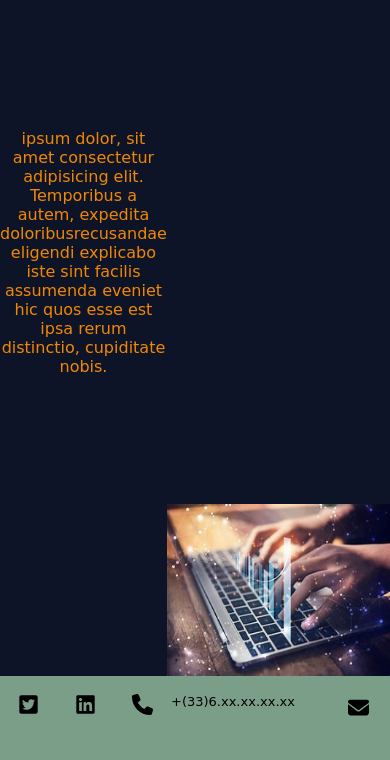
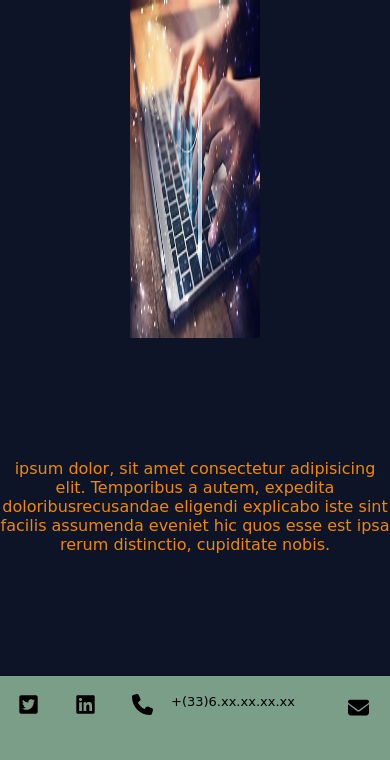
Before and after one commit to Robi62300/portfolio, a PHP site: page /Pages/Accueil.html in a window 390 px wide. Shown: the part 84-844 px from the top of the page. Run offline with PHP 8.4, Linux system fonts and the light colour scheme.

Commit message:
suitesite

```diff
--- a/Css/Main/index.css
+++ b/Css/Main/index.css
@@ -133,8 +133,15 @@
  @media (max-width: 768px) {
      .Grid {
          display: grid;
+         height: 80vh;
+         grid-template-columns: repeat(3, 1fr);
+         grid-auto-rows: repeat(1, 1fr);
          grid-template-areas:
-             "image"
-             "test";
+             " .    img   ."
+             "test test test"
+         ;
+         justify-content: center;
+         max-width: 100vw;
+         z-index: 1;
      }
  }
```
